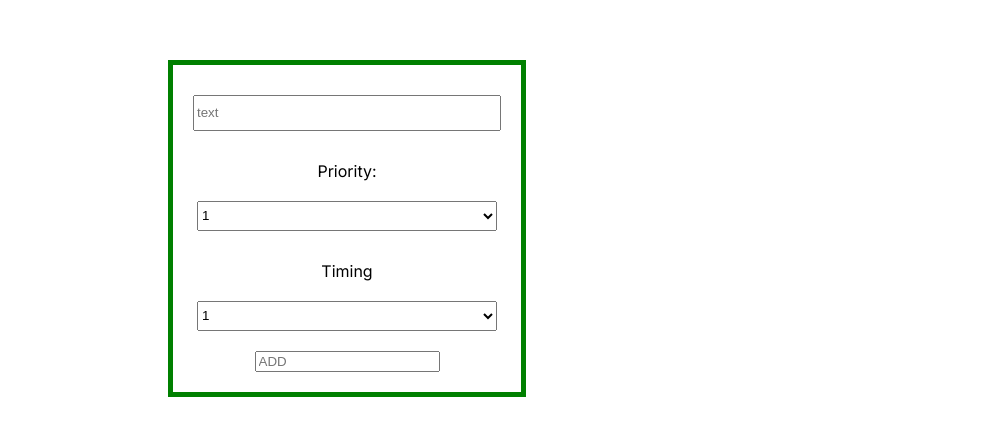
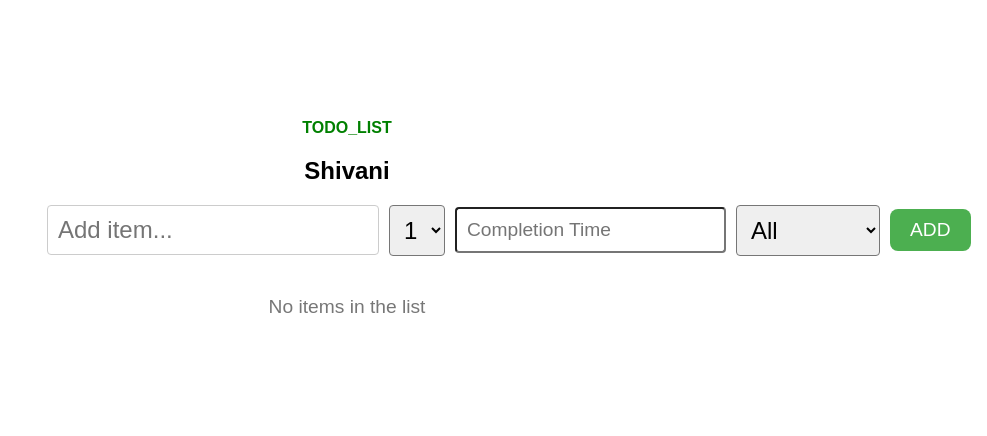
Before and after one commit to tannukumari14/to_do, a Next.js app: page / in a window 1280 px wide. Shown: the part 172-608 px from the top of the page, without its empty margins (293-1280 px from the left). Built offline with nearby package versions, Linux system fonts and the light colour scheme.

Commit message:
delete and done complete

```diff
--- /dev/null
+++ b/app/Try.js
@@ -0,0 +1,125 @@
+"use client"
+import React, { useState } from 'react';
+
+const Functionality = () => {
+  const [userInput, setUserInput] = useState('');
+  const [priority, setPriority] = useState('low');
+  const [completionTime, setCompletionTime] = useState('');
+  const [done, setDone] = useState('All');
+  const [list, setList] = useState([]);
+
+  const updateInput = (value) => {
+    setUserInput(value);
+  };
+
+  const updatePriority = (value) => {
+    setPriority(value);
+  };
+
+  const updateCompletionTime = (value) => {
+    setCompletionTime(value);
+  };
+
+  const updateDone = (value) => {
+    setDone(value);
+  }
+
+  const addItem = () => {
+    if (userInput !== '') {
+      const userInputItem = {
+        id: Math.random(),
+        value: userInput,
+        priority: priority,
+        completionTime: completionTime,
+        status : done,
+      };
+
+      setList([...list, userInputItem]);
+      setUserInput('');
+      setPriority('low');
+      setCompletionTime('');
+      setDone('All');
+    }
+  };
+
+  const deleteItem = (itemId) => {
+    const updatedList = list.filter((item) => item.id !== itemId);
+    setList(updatedList);
+  };
+
+  return (
+    <div className='first'>
+      <div className='text'>TODO_LIST</div>
+      <div className='name-text'>Shivani</div>
+      <div className='input-text'>
+        <input
+          className='input'
+          placeholder="Add item..."
+          value={userInput}
+          onChange={(item) => updateInput(item.target.value)}
+        />
+        <select
+          className='select'
+          value={priority}
+          onChange={(e) => updatePriority(e.target.value)}
+        >
+          <option value="1">1</option>
+          <option value="2">2</option>
+          <option value="3">3</option>
+        </select>
+
+        <input
+          className='time'
+          placeholder="Completion Time"
+          value={completionTime}
+          onChange={(item) => updateCompletionTime(item.target.value)}
+        />
+
+        <select
+            className='select'
+            value={done}
+            onChange={(e) => updateDone(e.target.value)}
+        >
+            <option value="Done">Done</option>
+            <option value="Not Done">Not Done</option>
+            <option value="All">All</option>
+        </select>
+
+        <button className='button' onClick={addItem}>
+          ADD
+        </button>
+
+      </div>
+      <div className='secondDiv'>
+        {list.length > 0 ? (
+          list
+            .filter((item) =>{
+                if (done === "All"){
+                    return true
+                }else{
+                    return item.status === done;
+                }
+
+            })
+            .map((item) => (
+                <div key={item.id} className='innerDiv'>
+                <span className="item-text">{item.value}</span>
+                <span className="item-text">Priority: {item.priority}</span>
+                <span className="item-text">Completion Time: {item.completionTime}</span>
+                <span className='item-text'>Status: {item.status}</span>
+                <span>
+                    <button className='innerButton' onClick={() => deleteItem(item.id)}>
+                    Delete
+                    </button>
+                </span>
+                </div>
+          ))
+        ) : (
+          <div className='lastDiv'>No items in the list</div>
+        )}
+      </div>
+    </div>
+  );
+};
+
+export default Functionality;
--- a/app/globals.css
+++ b/app/globals.css
@@ -28,3 +28,105 @@ body {
 #time {
   margin: 10px 0;
 }
+
+.first {
+  margin: 0 auto;
+  padding: 20px;
+  font-family: Arial,sans-serif;
+  max-width: 600px;
+
+}
+.text{
+    text-align:center;
+    color:green;
+    margin-bottom: 20px;
+    font-weight: bold;
+
+
+}
+.name-text{
+  text-align: center;
+  margin-bottom: 20px;
+  font-size:1.5rem ;
+  font-weight: bold;
+}
+
+.input-text{
+  display: flex;
+  align-items: center;
+  margin-bottom: 20px;
+
+}
+
+.input{
+  font-size: 1.5rem;
+  padding: 10px;
+  margin-right: 10px;
+  flex-grow: 1;
+  border-radius: 4px;
+  border: 1px solid #ccc;
+
+
+
+}
+
+.select{
+  font-size: 1.5rem;
+  padding: 10px;
+  margin-right: 10px;
+  border-radius: 4px;
+
+}
+
+.time{
+  font-size: 1.2rem;
+  padding: 10px;
+  margin-right: 10px;
+  flex-grow: 1;
+  border-radius: 4px;
+  border: 1 solid #ccc;
+
+}
+
+.button{
+  font-size: 1.2rem;
+  padding: 10px 20px;
+  background-color: #4caf50;
+  color: white;
+  border: none;
+  border-radius: 8px;
+  cursor: pointer;
+
+}
+
+.secondDiv{
+  background: color #f9f9f9;
+  padding: 20px;
+  border-radius: 8px;
+
+}
+.innerDiv{
+  display: flex;
+  justify-content: space-between;
+  align-items: center;
+  margin-bottom: 10px;
+
+
+}
+
+.innerButton{
+    padding:10px;
+    background-color:#f44336 ;
+    color: white;
+    border: none;
+    border-radius: 8px;
+    margin-right: 10px;
+    cursor: pointer;
+
+}
+.lastDiv{
+  text-align: center;
+  font-size: 1.2rem;
+  color: #777;
+
+}
--- a/app/page.js
+++ b/app/page.js
@@ -1,17 +1,14 @@
+"use client"
 import React from "react";
-import Form from "./Form";
+import "./globals.css";
+import Functionality from "./Try";
 
-import "./globals.css";
-
-
-const page=()=>{
-	return (
-		<div>
-			<Form />
-
-
-		</div>
-	)
+const page = () => {
+  return (
+    <div>
+      <Functionality />
+    </div>
+  );
 }
 
 export default page;
```
Also changed, not shown: app/Status.js (+16 -0 lines), app/Functionality.js (added).
